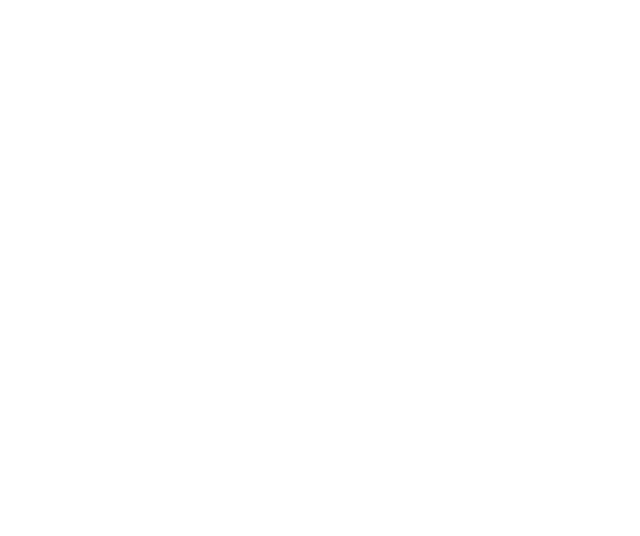
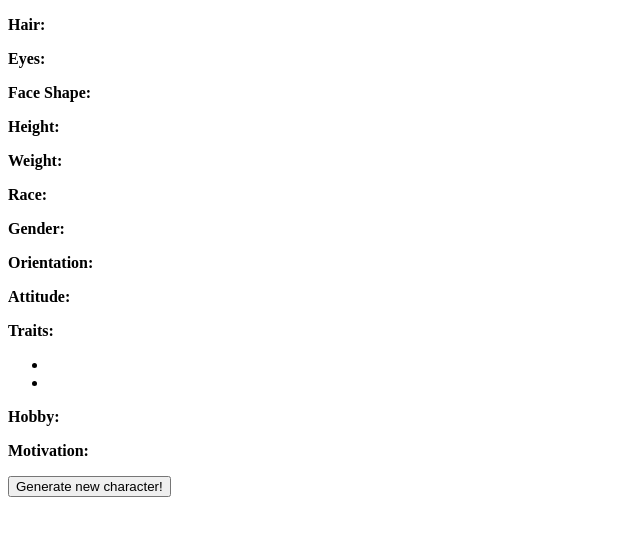
Before and after one commit to Meepedy/whoami, a website: page index.html in a window 1280 px wide. Shown: the whole page, without its empty margins (0-640 px from the left). Drawn offline with Linux system fonts and the light colour scheme.

Commit message:
basic html layout

```diff
--- a/index.html
+++ b/index.html
@@ -7,6 +7,25 @@
     <title>Who Am I?</title>
 </head>
 <body>
+    <div class="container">
+        <p><strong>Hair:</strong></p>
+        <p><strong>Eyes:</strong></p>
+        <p><strong>Face Shape:</strong></p>
+        <p><strong>Height:</strong></p>
+        <p><strong>Weight: </strong></p>
+        <p><strong>Race: </strong></p>
+        <p><strong>Gender: </strong></p>
+        <p><strong>Orientation: </strong></p>
+        <p><strong>Attitude: </strong></p>
+        <p><strong>Traits: </strong></p>
+        <ul>
+            <li></li>
+            <li></li>
+        </ul>
+        <p><strong>Hobby: </strong></p>
+        <p><strong>Motivation: </strong></p>
+        <button>Generate new character!</button>
+    </div>
     <script src="scripts/charData/charData.js"></script>
     <script src="scripts/utility.js"></script>
     <script src="scripts/charGen.js"></script>
```
